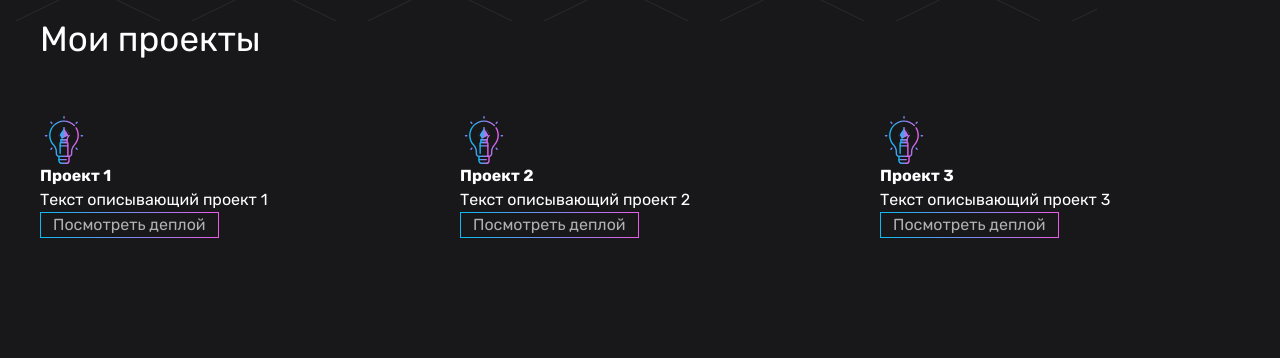
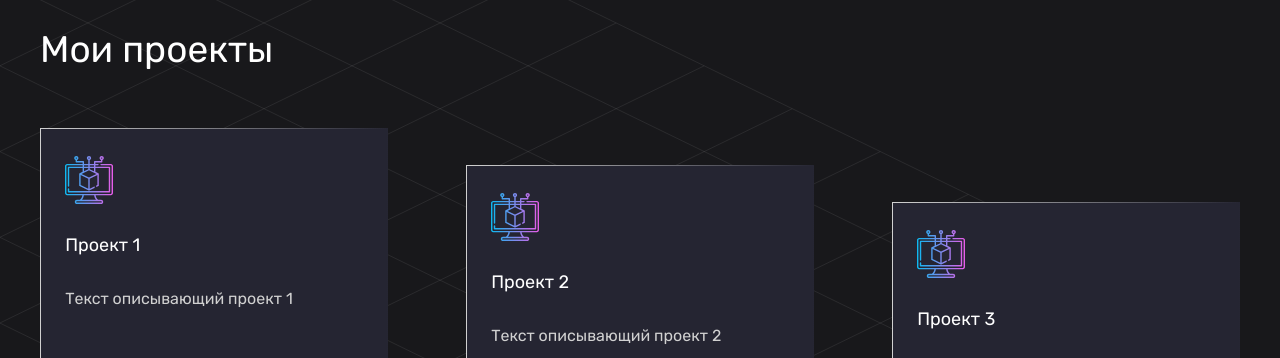
Before and after one commit to Dedal88/my-portfolio-site, a website: page index.html in a window 1280 px wide. Shown: the part 950-1308 px from the top of the page. Drawn offline with Linux system fonts and the light colour scheme.

Commit message:
feat: implement projects section

```diff
--- a/src/index.js
+++ b/src/index.js
@@ -1,20 +1,39 @@
 const dataProjects = [
   {
-    imageUrl: './img/icons/bulb.svg',
+    imageUrl: './src/img/icons/monitor.svg',
     title: 'Проект 1',
     description: 'Текст описывающий проект 1',
     deployUrl: '',
   },
   {
-    imageUrl: './img/icons/bulb.svg',
+    imageUrl: './src/img/icons/monitor.svg',
     title: 'Проект 2',
     description: 'Текст описывающий проект 2',
     deployUrl: '',
   },
   {
-    imageUrl: './img/icons/bulb.svg',
+    imageUrl: './src/img/icons/monitor.svg',
     title: 'Проект 3',
     description: 'Текст описывающий проект 3',
+    deployUrl: '',
+  },
+
+  {
+    imageUrl: './src/img/icons/monitor.svg',
+    title: 'Проект 4',
+    description: 'Текст описывающий проект 4',
+    deployUrl: '',
+  },
+  {
+    imageUrl: './src/img/icons/monitor.svg',
+    title: 'Проект 5',
+    description: 'Текст описывающий проект 5',
+    deployUrl: '',
+  },
+  {
+    imageUrl: './src/img/icons/monitor.svg',
+    title: 'Проект 6',
+    description: 'Текст описывающий проект 6',
     deployUrl: '',
   },
 ];
@@ -49,6 +68,7 @@ function createProject(options) {
     classes: ['project__image'],
   });
   projectImage.setAttribute('src', imageUrl);
+  projectImage.setAttribute('alt', 'project image');
 
   const projectTitle = createElement({
     tag: 'h4',
@@ -62,28 +82,76 @@ function createProject(options) {
     text: description,
   });
 
+  const buttonWrapper = createElement({
+    classes: ['project__button-wrapper', 'project__button_disabled_true'],
+  });
+
   const projectButton = createElement({
     tag: 'button',
     text: 'Посмотреть деплой',
-    classes: ['button', 'project__button', 'project__button_disabled_true'],
+    classes: ['button', 'project__button'],
   });
 
-  const buttonWrapper = createElement({ tag: 'a' });
-  buttonWrapper.setAttribute('href', deployUrl);
-  buttonWrapper.setAttribute('target', '_blank');
-  buttonWrapper.append(projectButton);
+  const projectButtonLink = createElement({
+    tag: 'a',
+  });
+  projectButtonLink.setAttribute('href', deployUrl);
+  projectButtonLink.setAttribute('target', '_blank');
+  projectButtonLink.append(projectButton);
+  buttonWrapper.append(projectButtonLink);
 
   projectWrapper.append(projectImage, projectTitle, projectText, buttonWrapper);
+  projectWrapper.addEventListener('mouseenter', (e) => {
+    buttonWrapper.classList.remove('project__button_disabled_true');
+  });
+
+  projectWrapper.addEventListener('mouseleave', () => {
+    buttonWrapper.classList.add('project__button_disabled_true');
+  });
 
   return projectWrapper;
 }
 
-function addElements(parent, dataElement) {
+function addElementsLadder(parent, dataElement) {
+  let countElements = 3;
+  let counterMultiplier = 3;
+
   dataElement.forEach((element) => {
-    parent.append(createProject(element));
+    const htmlElement = createProject(element);
+    htmlElement.style.marginTop = `${
+      37 * (countElements - counterMultiplier)
+    }px`;
+    counterMultiplier--;
+    if (counterMultiplier === 0) {
+      countElements = 3;
+      counterMultiplier = 3;
+    }
+    parent.append(htmlElement);
   });
 }
 
 const projectsContainer = document.querySelector('.projects__wrapper');
 
-addElements(projectsContainer, dataProjects);
+addElementsLadder(projectsContainer, dataProjects);
+
+const elementsToWatch = projectsContainer.children;
+
+const observerCallback = (entries) => {
+  entries.forEach((entry) => {
+    if (entry.isIntersecting) {
+      entry.target.classList.add('is-visible');
+      observer.unobserve(entry.target);
+    }
+  });
+};
+
+const observerOptions = {
+  rootMargin: '0px 0px -50px 0px',
+  threshold: 0.2,
+};
+
+const observer = new IntersectionObserver(observerCallback, observerOptions);
+
+for (element of elementsToWatch) {
+  observer.observe(element);
+}
--- a/src/sass/abstracts/_mixins.scss
+++ b/src/sass/abstracts/_mixins.scss
@@ -25,3 +25,8 @@
     flex-basis: $width;
   }
 }
+
+@mixin gradient-border($color1: $color-linear-1, $color2: $color-linear-2) {
+  border: 1px solid transparent;
+  border-image: linear-gradient(to right, $color1, $color2) 1;
+}
--- a/src/sass/abstracts/_placeholders.scss
+++ b/src/sass/abstracts/_placeholders.scss
@@ -5,10 +5,5 @@
 }
 
 %transition {
-  transition: all 0.3s ease-out;
+  transition: all 0.5s ease-out;
 }
-
-%gradient-border {
-  border: 1px solid transparent;
-  border-image: linear-gradient(to right, $color-linear-1, $color-linear-2) 1;
-}
--- a/src/sass/components/_buttons.scss
+++ b/src/sass/components/_buttons.scss
@@ -6,7 +6,7 @@
   padding: 0 12px;
   cursor: pointer;
   @include font($size: 1.6rem, $color: $color-grey-1);
-  @extend %gradient-border;
+  @include gradient-border();
   position: relative;
   overflow: hidden;
   background: transparent;
--- a/src/sass/components/_projects.scss
+++ b/src/sass/components/_projects.scss
@@ -7,7 +7,60 @@
   padding-bottom: 150px;
 }
 
+.project {
+  height: 280px;
+  position: relative;
+  overflow: hidden;
+  z-index: 0;
+  background: $color-black-50;
+  @include gradient-border($color1: $color-grey-2, $color2: $color-black-50);
+
+  > * {
+    margin-top: 8%;
+    margin-left: 7%;
+  }
+
+  &:hover {
+    @include gradient-border();
+  }
+
+  @extend %transition;
+  opacity: 0;
+  transform: translateY(50px);
+}
+
+.project.is-visible {
+  opacity: 1;
+  transform: translateY(0);
+}
+
+.project__button-wrapper {
+  display: flex;
+  justify-content: center;
+  margin-left: 0;
+  opacity: 0;
+  transform: translateY(10px);
+  @extend %transition;
+}
+
+.project__button {
+  height: 40px;
+}
+
+.project__button-wrapper:not(.project__button_disabled_true) {
+  opacity: 1;
+  transform: translateY(0);
+}
+
 .projects__title {
-  @include font($size: 3.5rem);
+  @include font($size: 3.7rem);
   margin-bottom: 50px;
 }
+
+.project__title {
+  @include font($size: 1.8rem);
+}
+
+.project__text {
+  @include font($size: 1.6rem, $color: $color-grey-2);
+}
--- a/src/sass/components/_promo.scss
+++ b/src/sass/components/_promo.scss
@@ -10,13 +10,13 @@
 
 .promo__decorate-element {
   left: 0;
-  top: 250px;
+  top: 630px;
 }
 
 .promo__photo {
   width: 180px;
   height: 227px;
-  @extend %gradient-border;
+  @include gradient-border();
   display: inline-block;
 }
 
@@ -28,6 +28,7 @@
   font-size: 3.5rem;
   width: 75%;
   margin-bottom: 16px;
+  @include font($size: 3.8rem);
 }
 
 .promo__text {
--- a/src/sass/layout/_columns.scss
+++ b/src/sass/layout/_columns.scss
@@ -1,5 +1,5 @@
 @use '../abstracts/mixins' as *;
 
 .layout-3-column {
-  @include columns($width: 30%);
+  @include columns($width: 29%);
 }
```
Also changed, not shown: index.html (+9 -3 lines), src/style.css, 1 other file.
